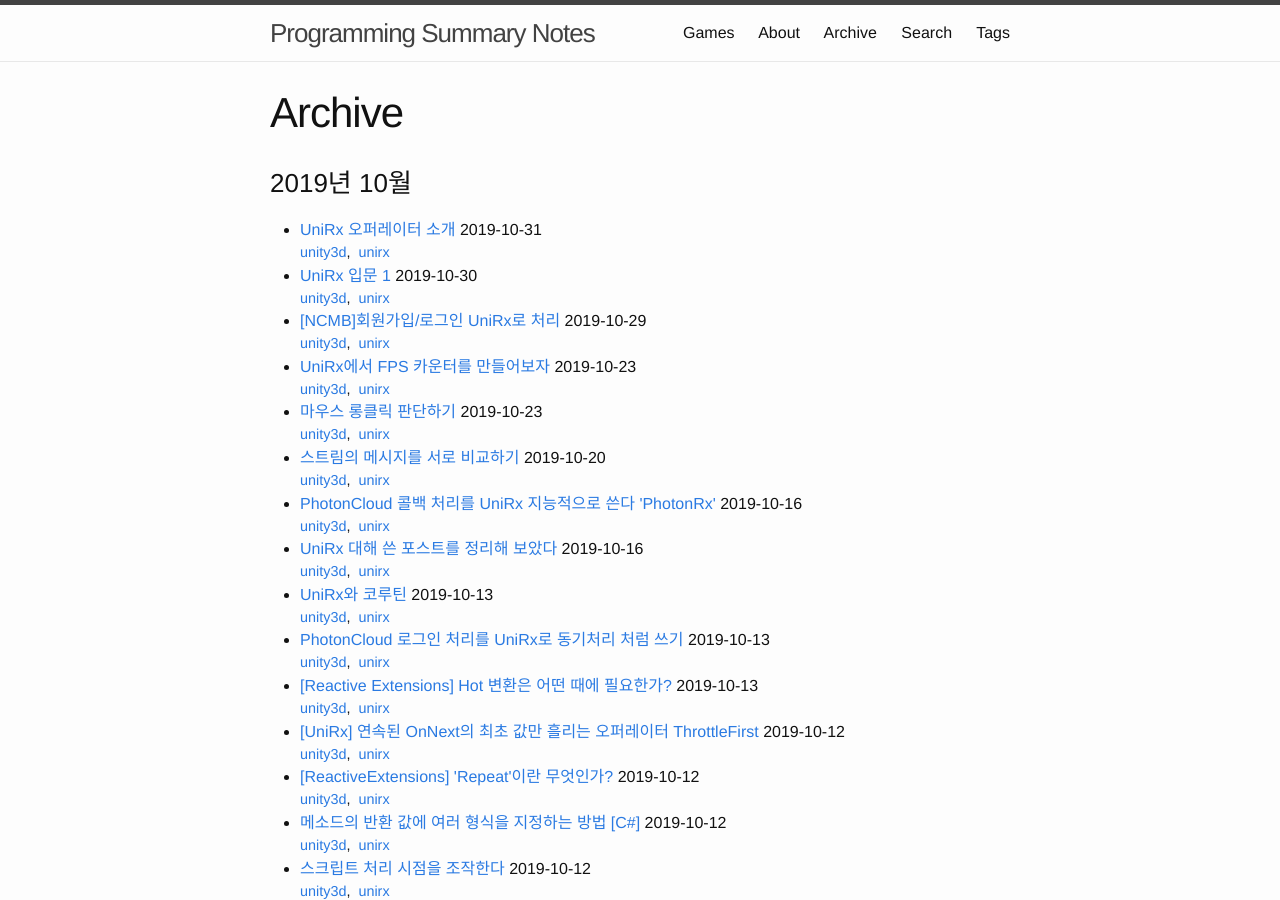
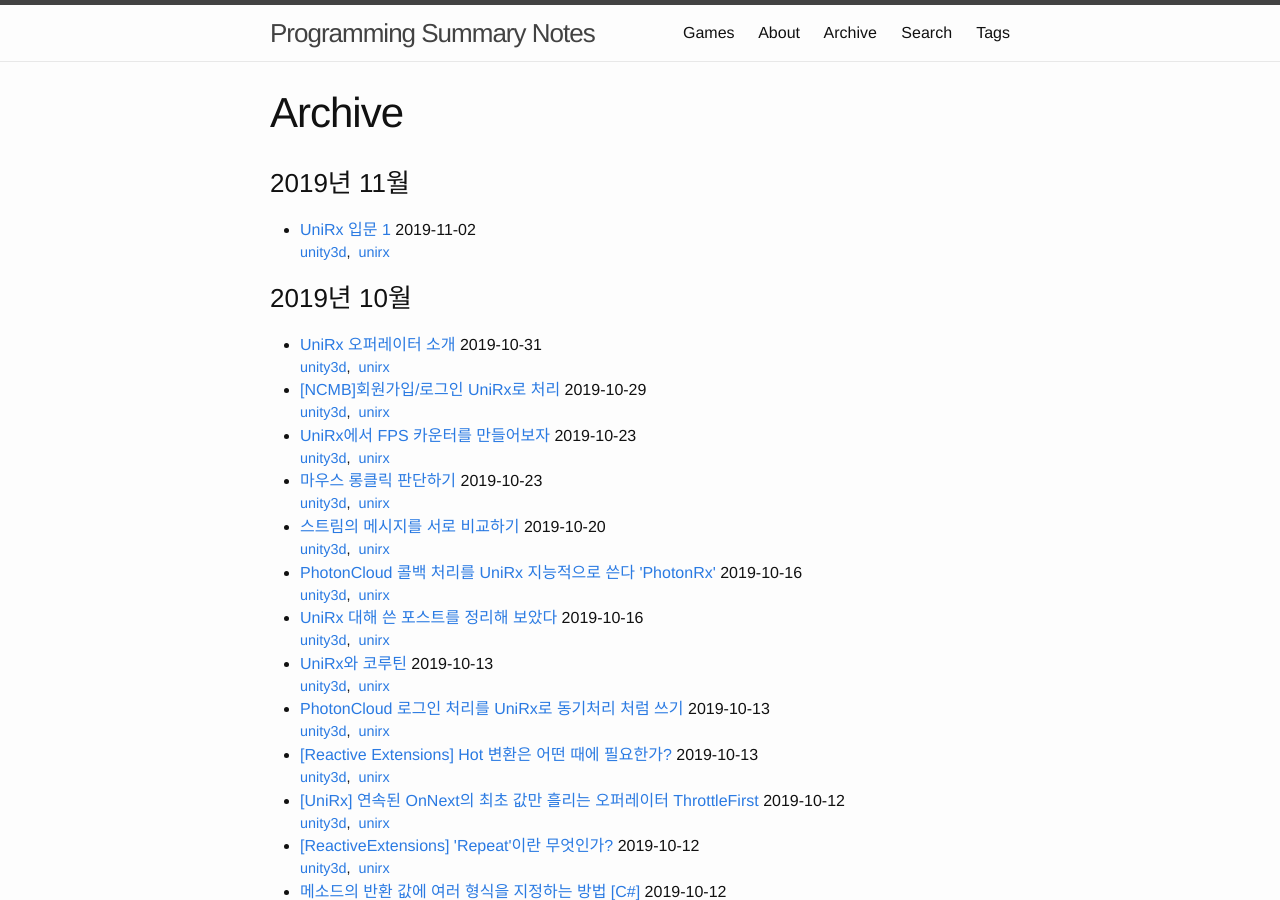
Before and after one commit to karais89/karais89.github.io_back, a Jekyll site: the page built from archive.md, in a window 1280 px wide and 900 px high. Built offline with Jekyll 4.4.1, drawn with Linux system fonts in a browser that asks for light colours; some web fonts are replaced.

Commit message:
modify post

```diff
--- a/_posts/2019-11-03-UniRx-Getting-Started-1.md
+++ b/_posts/2019-11-03-UniRx-Getting-Started-1.md
@@ -2,7 +2,7 @@
 layout: post
 title: "UniRx 입문 1"
 excerpt: "UniRx 입문 1 번역"
-date: 2019-10-31 08:31:00 +0900
+date: 2019-11-03 08:31:00 +0900
 tags: [unity3d, unirx]
 ---
 * TOC
```
